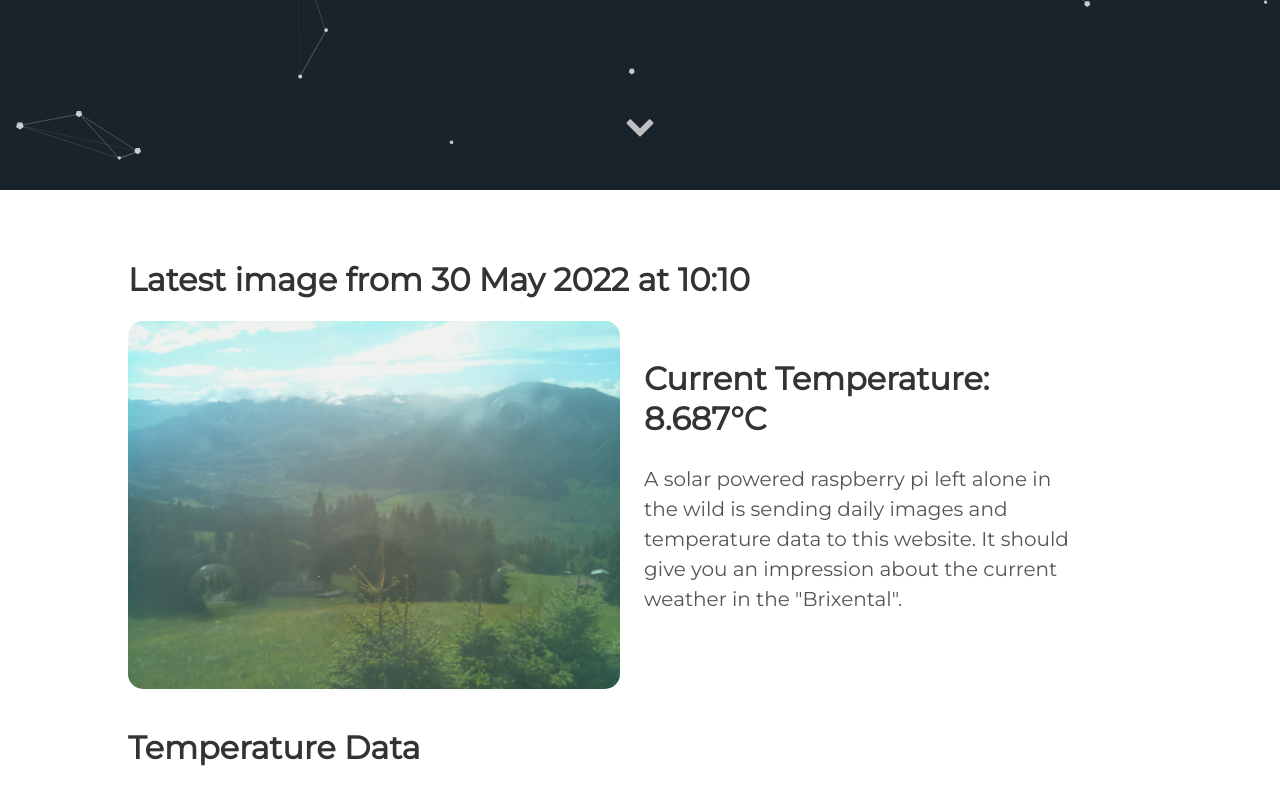
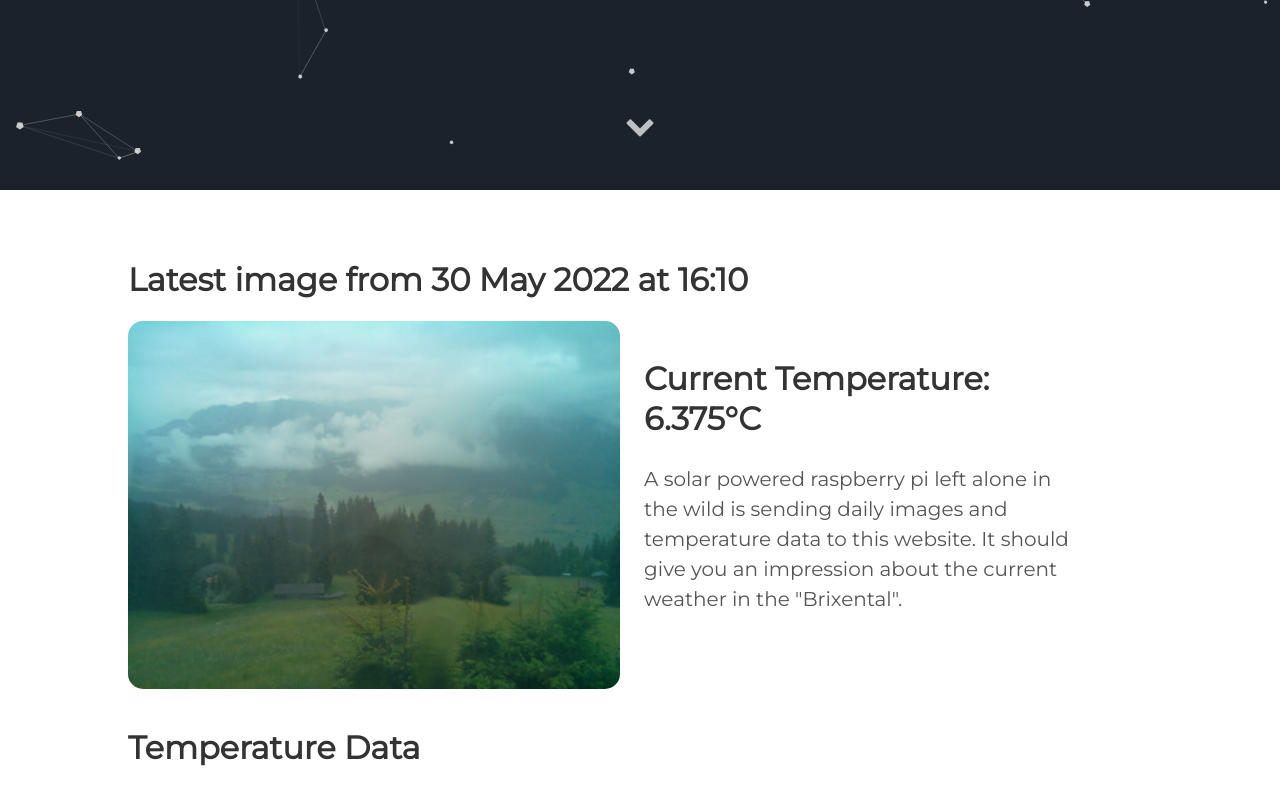
Before and after one commit to vektorious/vektorious.github.io, a Jekyll site: the page built from resources/huette.md, in a window 1280 px wide and 900 px high, scrolled down 710 px. Shown: the top 805 px of the window. Built offline with Jekyll 4.4.1, drawn with Linux system fonts in a browser that asks for light colours.

Commit message:
I'm a bot beep boop

```diff
--- a/resources/huette.md
+++ b/resources/huette.md
@@ -6,13 +6,13 @@ image: '/assets/img/'
 description: 'Live image from the Austrian alps'
 twitter_text: ' '
 ---
-## Latest image from 30 May 2022 at 10:10
+## Latest image from 30 May 2022 at 16:10
 <div class="huette">
   <div class="huette-image">
     <img src="{{ "/assets/img/huette.jpg" | prepend: site.baseurl }}">
   </div>
   <div class="huette-text">
-        <h2>Current Temperature: 8.687°C</h2>
+        <h2>Current Temperature: 6.375°C</h2>
         <p>A solar powered raspberry pi left alone in the wild is sending daily images and temperature data to this website. It should give you an impression about the current weather in the "Brixental".</p>
 
   </div>
```
Also changed, not shown: rpi-script/2022-05-30_160919.txt (renamed from rpi-script/2022-05-30_100919.txt, +5 -5 lines), rpi-script/huette.md (+2 -2 lines), assets/img/huette.jpg, assets/img/temp_plot.png, rpi-script/temp_plot.png, 1 other file.
